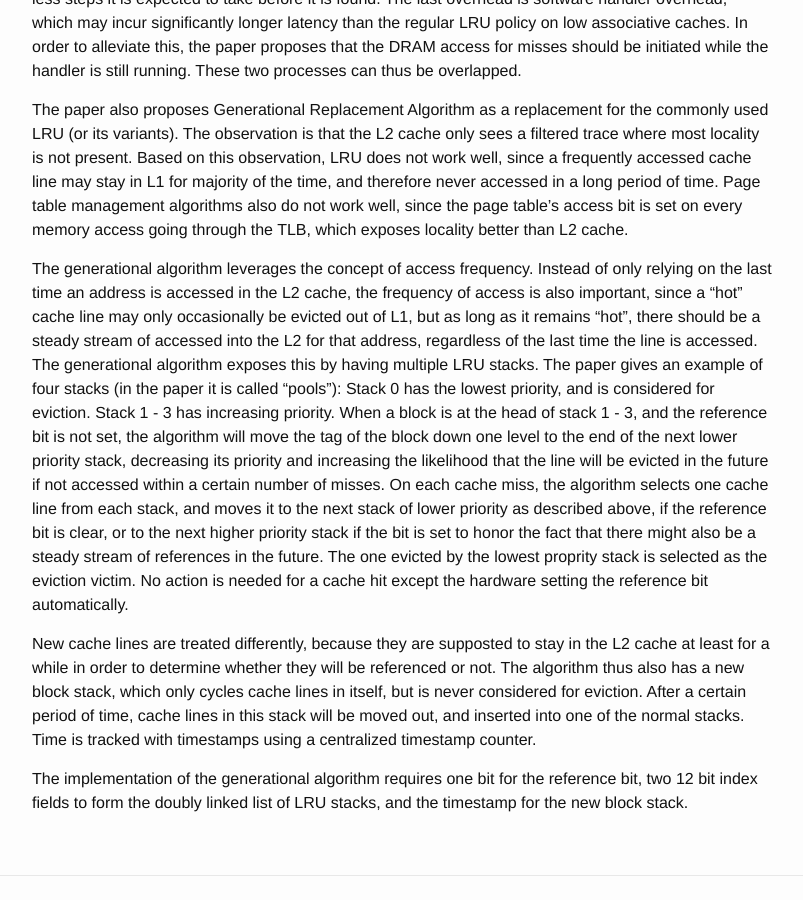
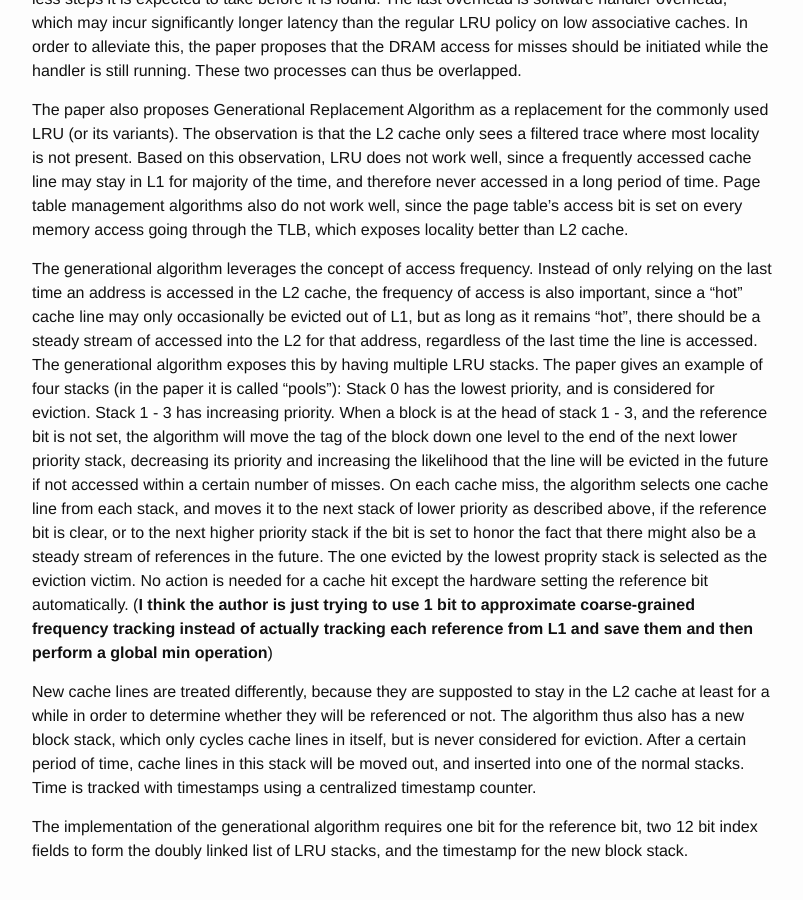
Before and after one commit to wangziqi2013/wangziqi2013.github.io, a Jekyll site: the page built from _posts/2020-05-22-iic.markdown, in a window 1280 px wide and 900 px high, scrolled down 2785 px. Shown: the whole window, without its empty margins (238-1041 px from the left). Built offline with Jekyll 4.4.1, drawn with Linux system fonts in a browser that asks for light colours.

Commit message:
Adding a note

```diff
--- a/_posts/2020-05-22-iic.markdown
+++ b/_posts/2020-05-22-iic.markdown
@@ -125,6 +125,8 @@ to the next stack of lower priority as described above, if the reference bit is
 if the bit is set to honor the fact that there might also be a steady stream of references in the future.
 The one evicted by the lowest proprity stack is selected as the eviction victim.
 No action is needed for a cache hit except the hardware setting the reference bit automatically.
+(**I think the author is just trying to use 1 bit to approximate coarse-grained frequency tracking instead of actually
+tracking each reference from L1 and save them and then perform a global min operation**)
 
 New cache lines are treated differently, because they are supposted to stay in the L2 cache at least for a while in
 order to determine whether they will be referenced or not. The algorithm thus also has a new block stack, which only
```
